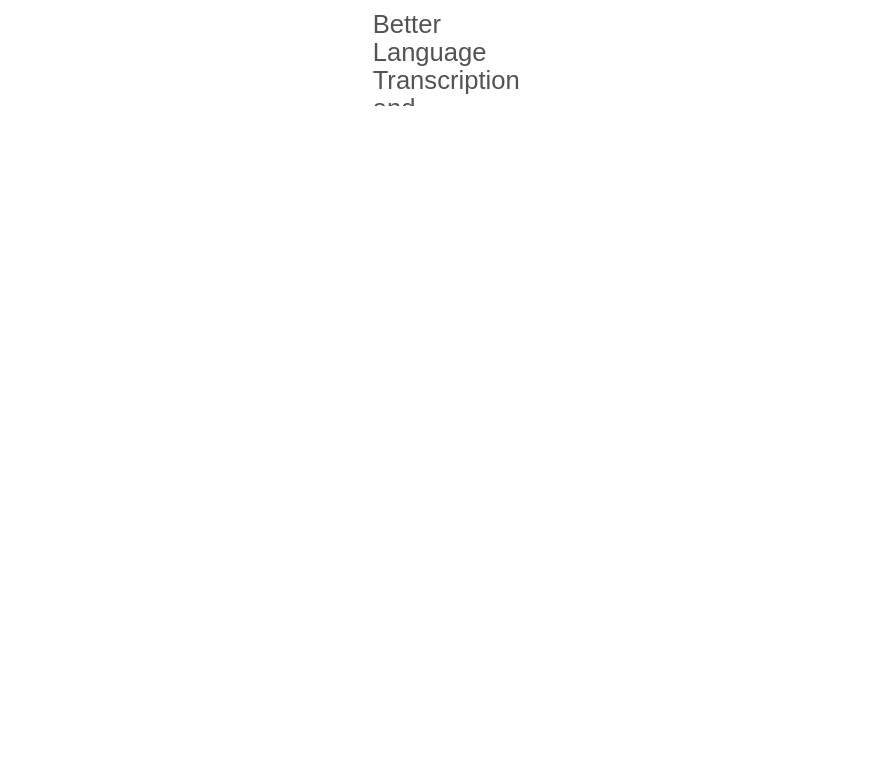
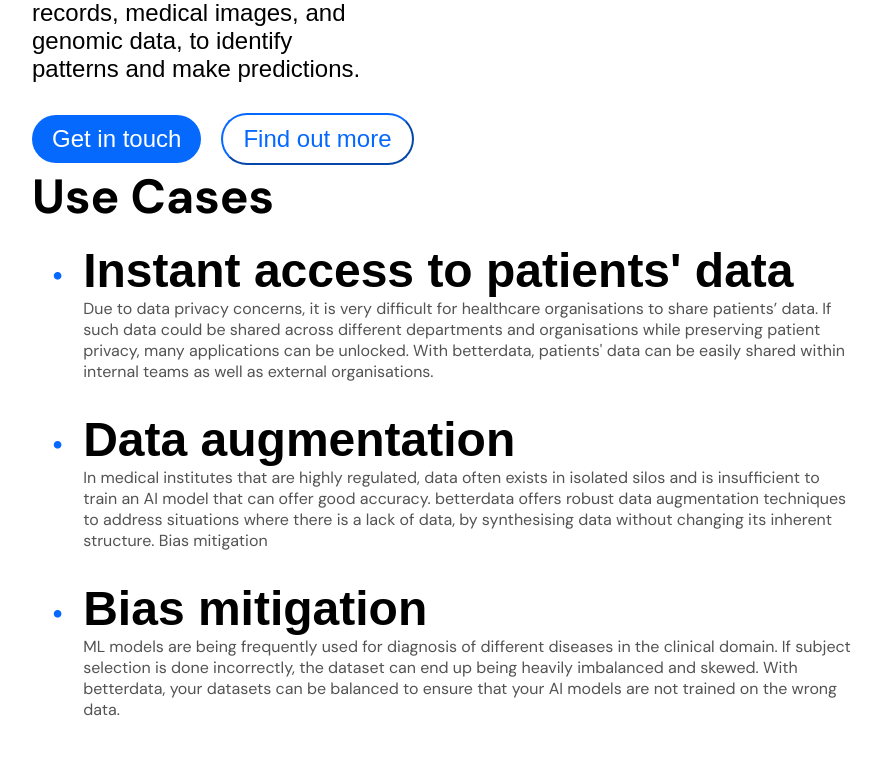
Before and after one commit to Harsh3305/Mavvex, a Next.js app: page /industries/Retail in a window 1280 px wide. Shown: the part 539-1320 px from the top of the page, without its empty margins (96-977 px from the left). Before the commit the page ends 800 px from the top, so only its background shows below. Built offline with nearby package versions, Linux system fonts and the light colour scheme; a web font is replaced by a local one.

Commit message:
Add retail page (#6)
* Created retail page

* Added stylling

* Added retail feature image in retail page

```diff
--- a/src/pages/industries/Retail.js
+++ b/src/pages/industries/Retail.js
@@ -1,3 +1,35 @@
-export default function Comp() {
-
+import styles from "@/styles/Retail.module.css"
+import MainContent from "@/components/industryComponents/MainContent";
+import UseCases from "@/components/industryComponents/UseCases";
+export default function Retail() {
+    const data = [
+        {
+            heading: "Instant access to patients' data",
+            content: "Due to data privacy concerns, it is very difficult for healthcare organisations to share patients’ data. If such data could be shared across different departments and organisations while preserving patient privacy, many applications can be unlocked. With betterdata, patients' data can be easily shared within internal teams as well as external organisations."
+        },
+        {
+            heading: "Data augmentation",
+            content: "In medical institutes that are highly regulated, data often exists in isolated silos and is insufficient to train an AI model that can offer good accuracy. betterdata offers robust data augmentation techniques to address situations where there is a lack of data, by synthesising data without changing its inherent structure.\n" +
+                "Bias mitigation"
+        },
+        {
+            heading: "Bias mitigation",
+            content: "ML models are being frequently used for diagnosis of different diseases in the clinical domain. If subject selection is done incorrectly, the dataset can end up being heavily imbalanced and skewed. With betterdata, your datasets can be balanced to ensure that your AI models are not trained on the wrong data."
+        }
+    ]
+    return <div className={styles.main}>
+        <div className={styles.container}>
+            <MainContent
+                industryType={"Retail"}
+                content={"Artificial intelligence (AI) is transforming the healthcare industry by enabling faster," +
+                    " more accurate diagnosis, and treatment of diseases. AI-powered tools such as machine learning" +
+                    " algorithms and natural language processing can analyze vast amounts of medical data, including" +
+                    " patient records, medical images, and genomic data, to identify patterns and make predictions."}
+                imageUrl={"/image_assets/industries_image/Retail.svg"}
+            />
+            <UseCases
+                data={data}
+            />
+        </div>
+    </div>
 }
--- /dev/null
+++ b/src/styles/Retail.module.css
@@ -0,0 +1,11 @@
+.main {
+    background-color: white;
+    min-height: 100vh;
+    display: flex;
+    flex-direction: column;
+    align-items: center;
+}
+.container {
+    /*background-color: red;*/
+    width: 80%;
+}
```
